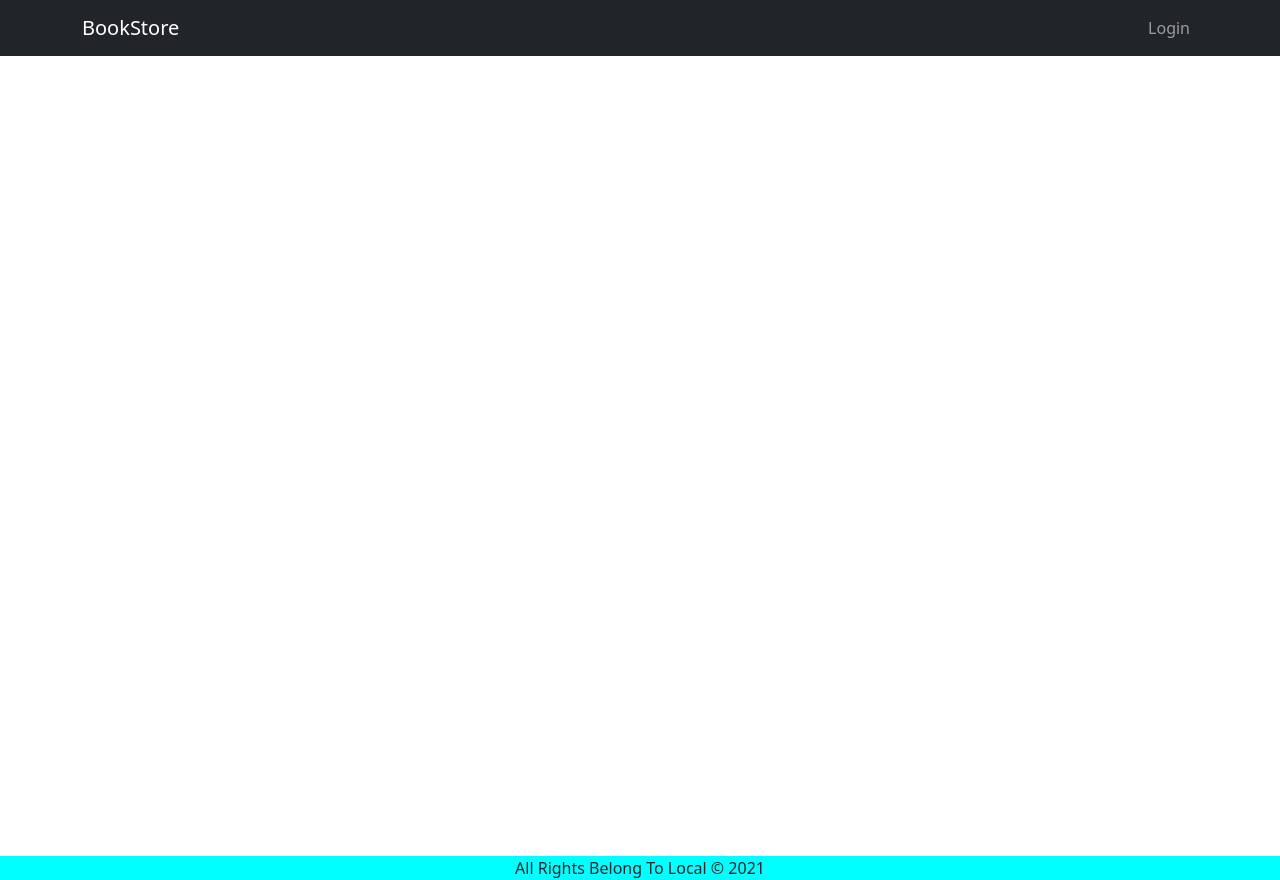
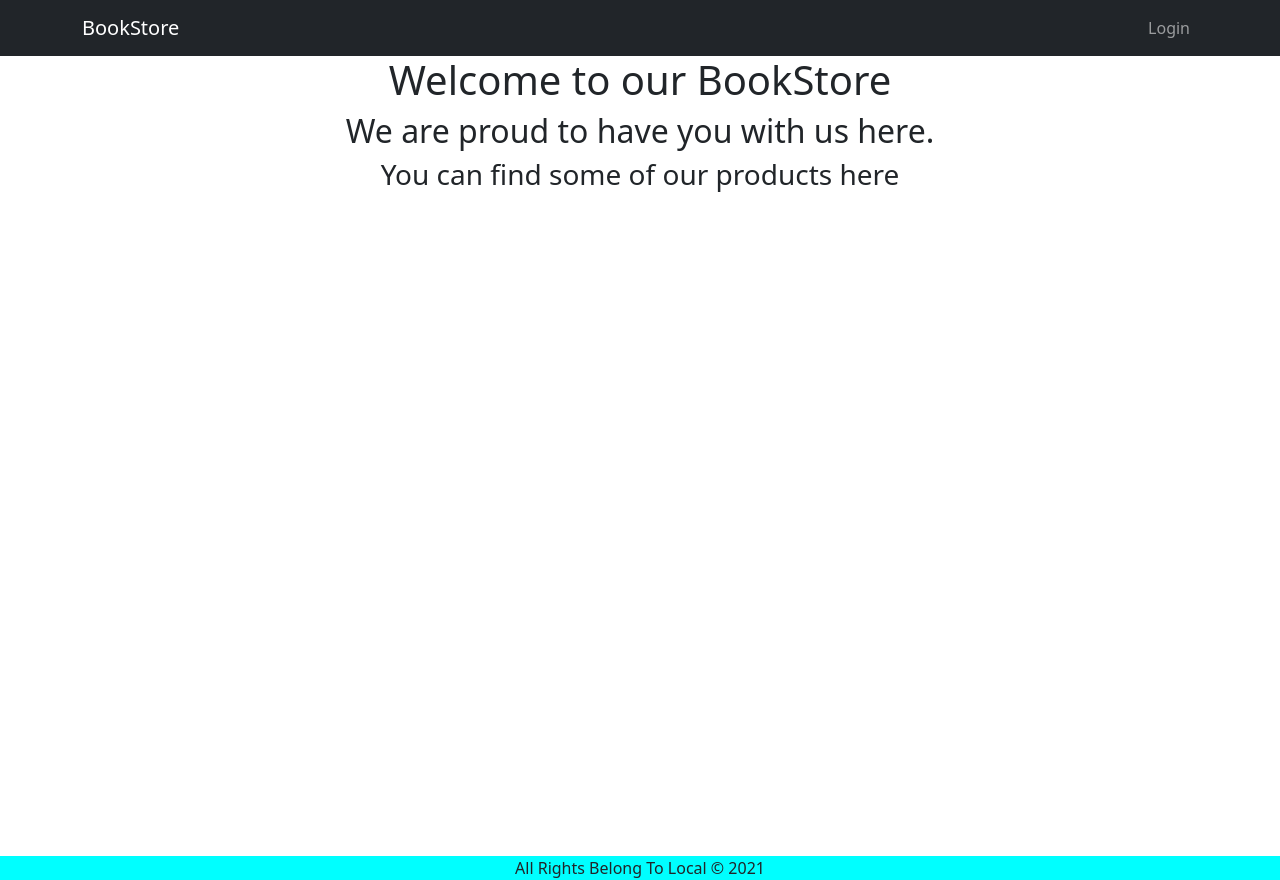
Before and after one commit to unclenni99a/BookStroe_Front, a React (Create React App) app: page / in a window 1280 px wide. Built offline with nearby package versions, Linux system fonts and the light colour scheme.

Commit message:
Adding Routing for Home Page

```diff
--- a/src/App.js
+++ b/src/App.js
@@ -5,7 +5,7 @@
 import Footer from './Components/footer/footer';
 import {BrowserRouter as Router,Switch,Route} from "react-router-dom";
 import history from './history';
-
+import Home from './Components/home/home'
 function App() {
   return (
     <div className="App">
@@ -19,6 +19,12 @@
               <Route path="/signup">
                 <SignUp />
               </Route>
+              <Route path="/home">
+                <Home />
+              </Route>
+              <Route exact path="/">
+                <Home />
+              </Route>
             </Switch>
           </div>
         </Router>
--- a/src/Components/home/home.jsx
+++ b/src/Components/home/home.jsx
@@ -6,7 +6,6 @@
             <h1>Welcome to our BookStore</h1>
             <h2>We are proud to have you with us here.</h2>
             <h3>You can find some of our products here</h3>
-
         </div>
     )
 }
```
